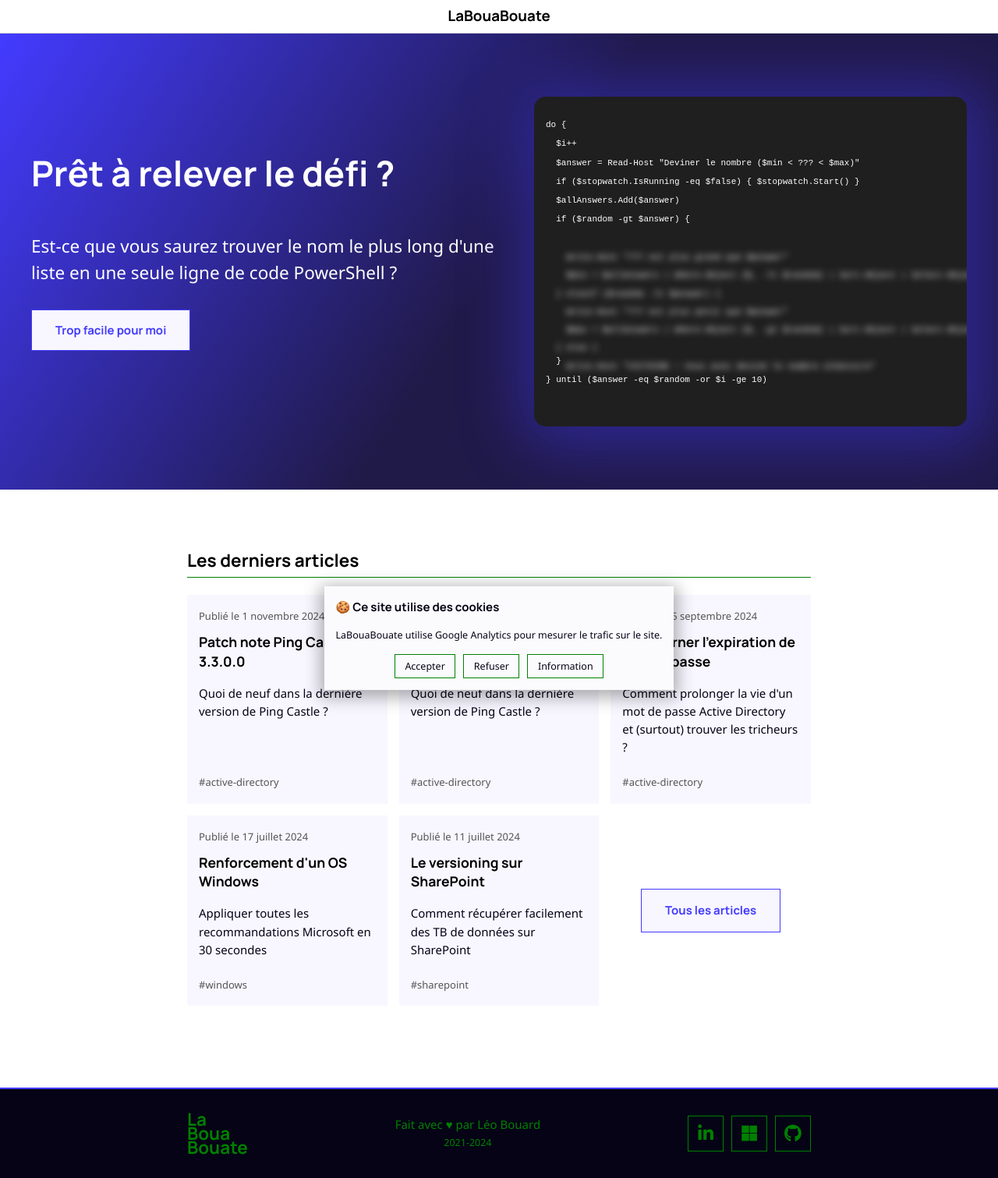
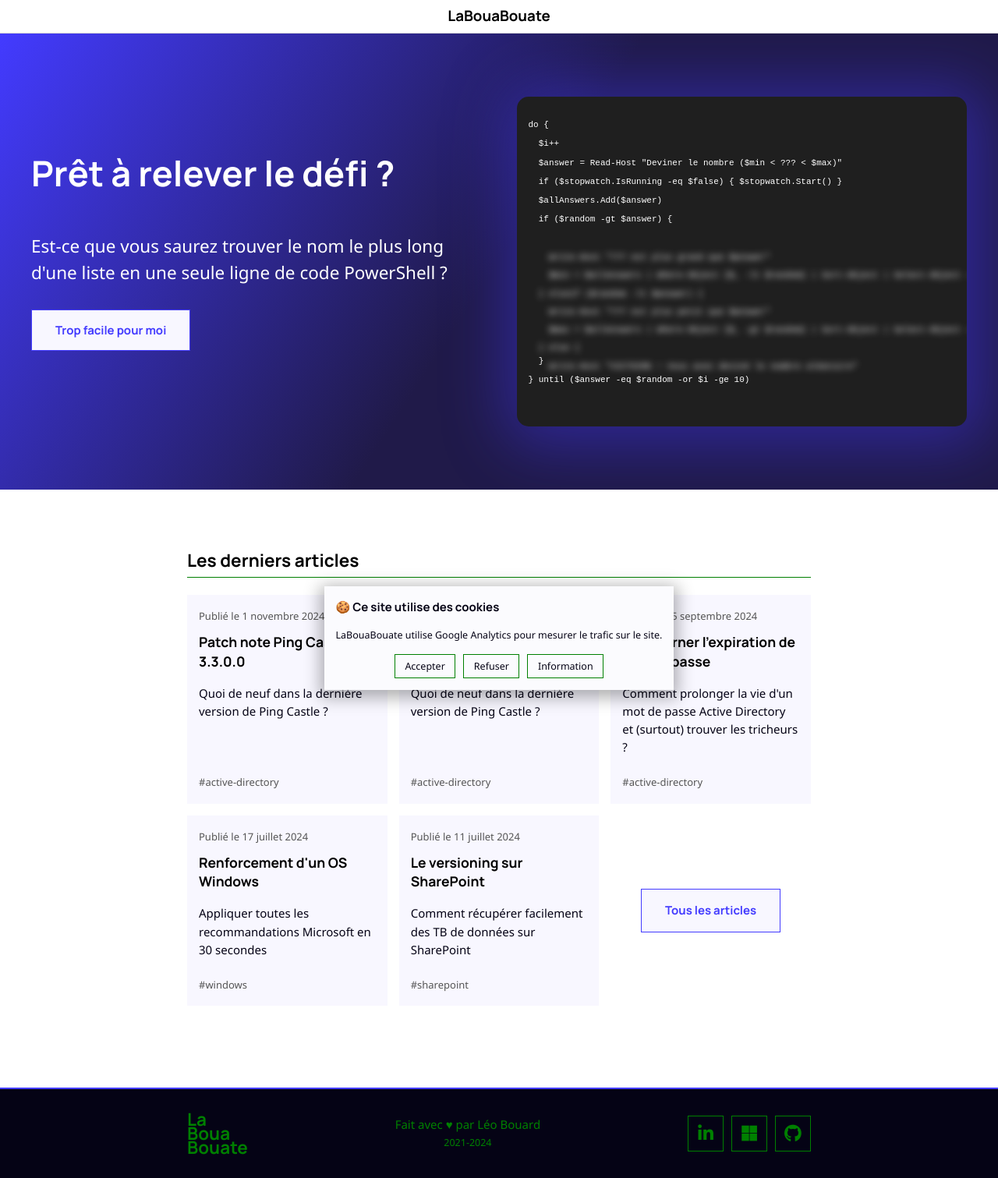
Before and after one commit to leobouard/leobouard.github.io, a Jekyll site: the page built from _pages/index.html, in a window 1280 px wide. Shown: the whole page at 78% size. Built offline with Jekyll 4.4.1, drawn with Linux system fonts in a browser that asks for light colours; nearby versions of some CDN libraries; some web fonts are replaced.

Commit message:
Résolution affichage mobile

```diff
--- a/_pages/index.html
+++ b/_pages/index.html
@@ -6,8 +6,8 @@
 ---
 
 <div class="hero">
-  <div class="wrapper">
-    <div class="hero-text">
+  <div class="wrapper fill-available">
+    <div class="hero-text fill-available">
       <h1>Prêt à relever le défi ?</h1>
       <p>Est-ce que vous saurez trouver le nom le plus long d'une liste en une seule ligne de code PowerShell ?</p>
       <ul>
@@ -17,7 +17,7 @@
         </li>
       </ul>
     </div>
-    <div class="code-preview">
+    <div class="code-preview fill-available">
       <pre>
         <code>
 do {
--- a/_sass/containers.scss
+++ b/_sass/containers.scss
@@ -1,9 +1,12 @@
+section.blog-post, section.blog-page, section.recommandation, .fill-available {
+    width: -moz-available;
+    width: -webkit-fill-available;
+    width: fill-available;
+}
+
 section.blog-post, section.blog-page, section.recommandation {
     padding: 2rem;
     max-width: 800px;
-    width: -moz-available;
-    width: -webkit-fill-available;
-    width: fill-available;
     overflow-x: auto;
     overflow-y: hidden;
 }
```
